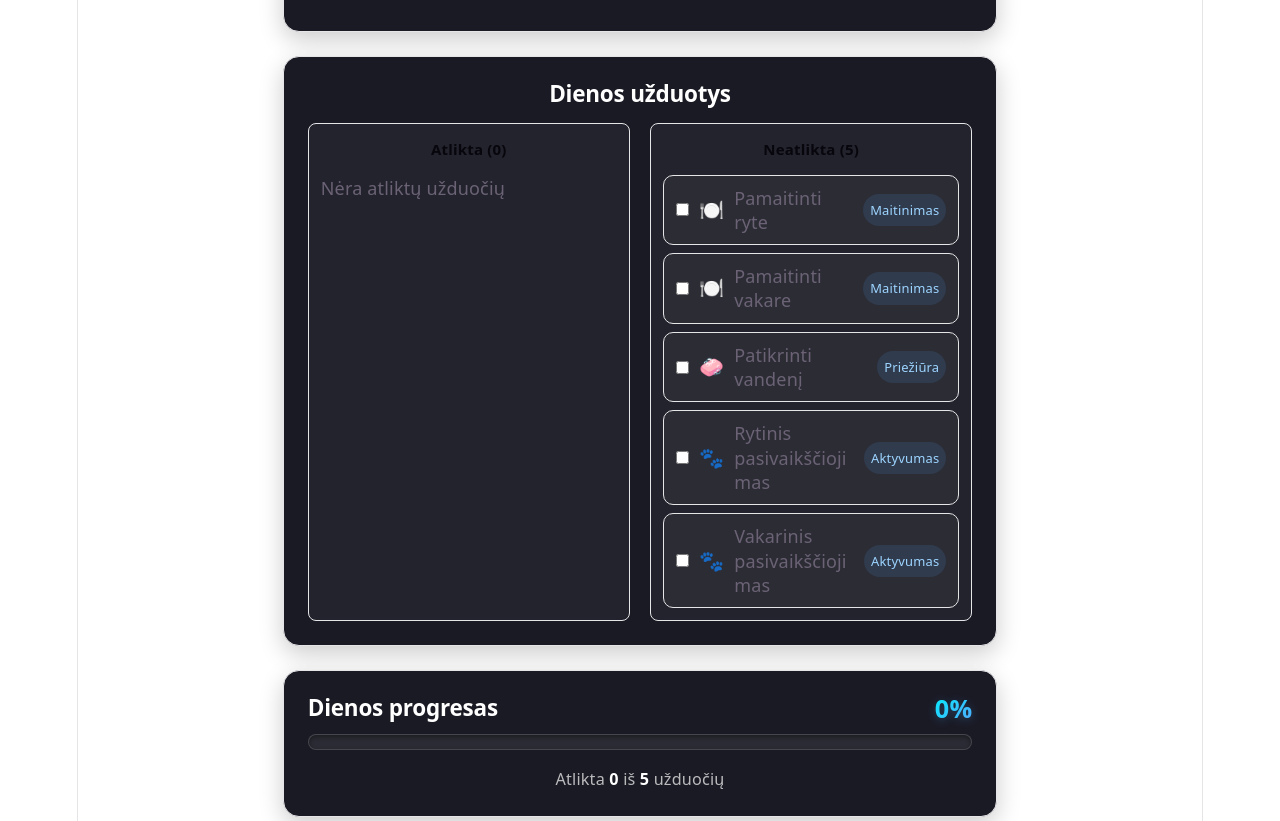
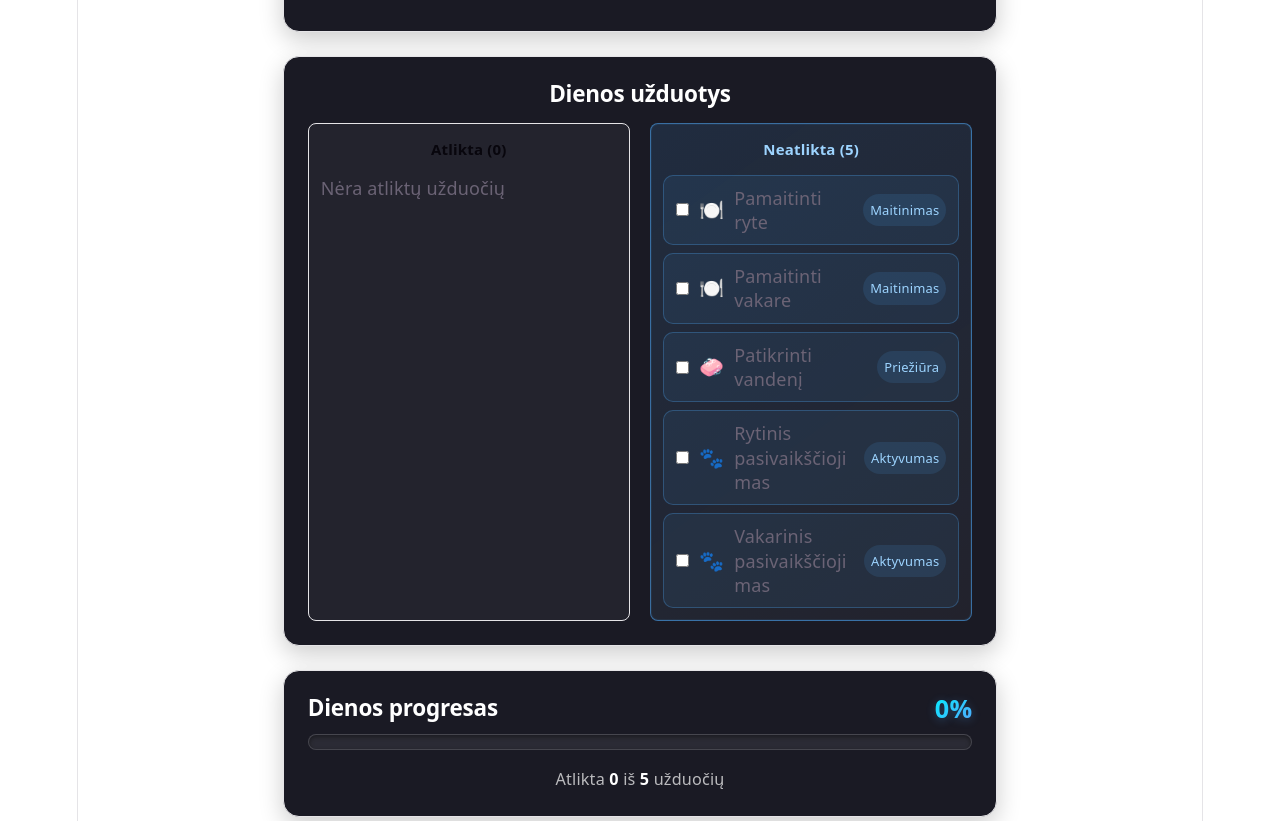
Before and after one commit to evelinapal/projektas, a React (Vite) app: page / in a window 1280 px wide. Shown: the part 480-1301 px from the top of the page. Built offline with nearby package versions, Linux system fonts and the light colour scheme.

Commit message:
Neatliktos uzduotys

```diff
--- a/src/App.css
+++ b/src/App.css
@@ -259,6 +259,21 @@
     padding: 0;
     list-style: none;
   }
+}
+
+.pending-task-category {
+  border-color: rgba(79, 172, 254, 0.55);
+  background: linear-gradient(145deg, rgba(79, 172, 254, 0.13), rgba(255, 255, 255, 0.04));
+  box-shadow: inset 0 0 0 1px rgba(79, 172, 254, 0.08);
+}
+
+.pending-task-category h3 {
+  color: #9dd4ff;
+}
+
+.pending-task-category .task-item {
+  border-color: rgba(79, 172, 254, 0.28);
+  background: rgba(79, 172, 254, 0.08);
 }
 
 .task-list {
```
